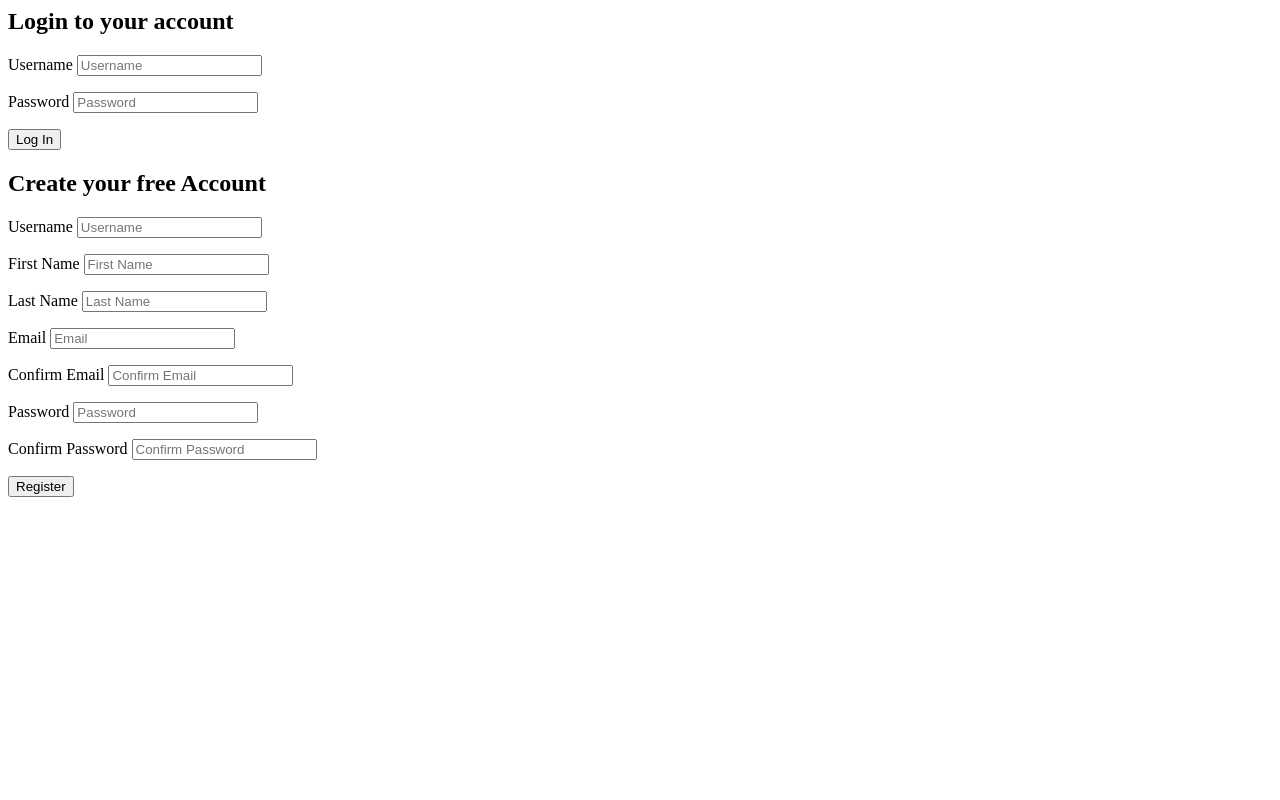
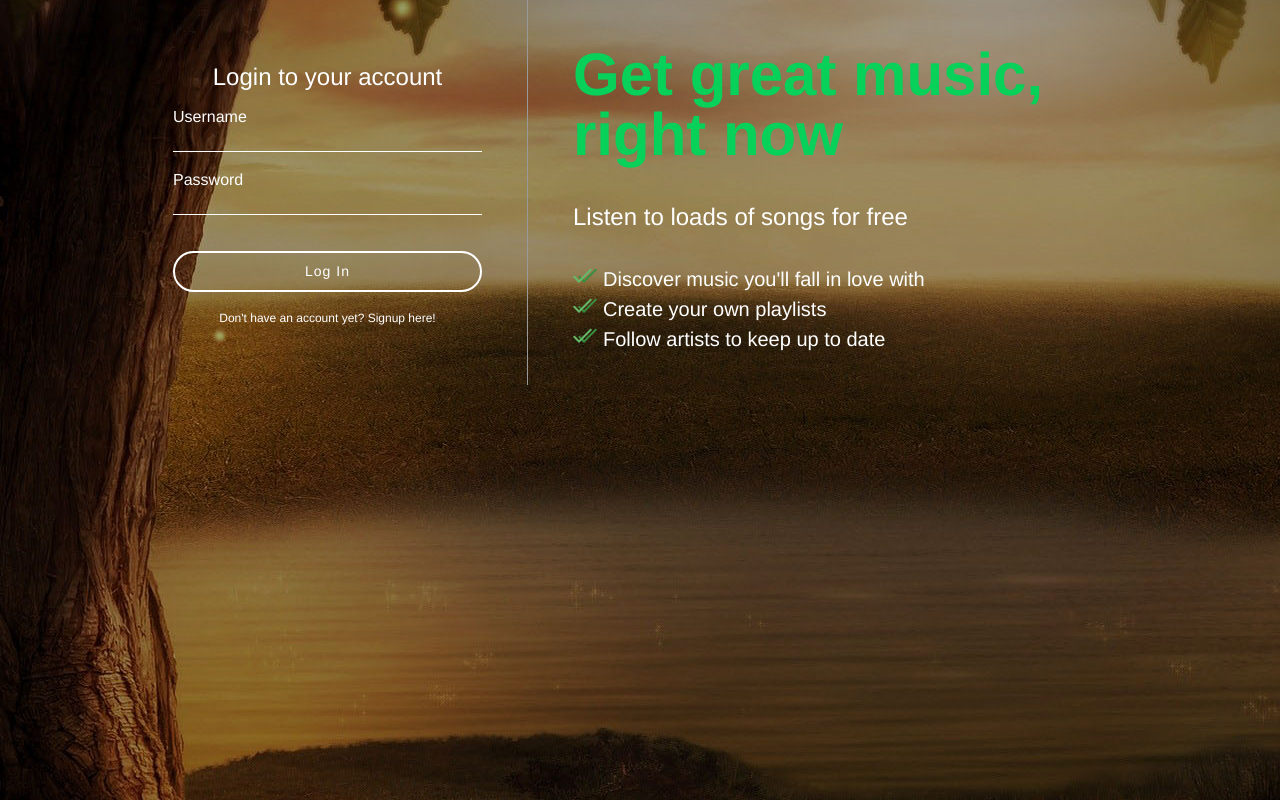
Before and after one commit to jayc595/SpotifyClone, a PHP site: page /register.php in a window 1280 px wide. Run offline with PHP 8.4, Linux system fonts and the light colour scheme; some libraries are stand-ins or nearby versions.

Commit message:
Third commit

```diff
--- a/assets/css/register.css
+++ b/assets/css/register.css
@@ -16,7 +16,7 @@ body {
 
 #loginContainer * {
   color: #fff;
-  font-family: "Helvetica Neue", "Helvetica", "Arial", sans-serif;
+  font-family: "Helvetica Neue", "Helvetica", "Arial", "sans-serif";
   font-weight: normal;
   line-height: 1em;
   box-sizing: border-box;
--- a/includes/classes/Account.php
+++ b/includes/classes/Account.php
@@ -1,11 +1,29 @@
 <?php
   class Account {
 
+    private $con;
     private $errorArray;
 
-    public function __construct() {
+    public function __construct($con) {
+      $this->con = $con;
       $this->errorArray = array();
       }
+
+      public function login($un, $pw1) {
+
+			$pw1 = md5($pw1);
+
+			$query = mysqli_query($this->con, "SELECT * FROM users WHERE username='$un' AND password='$pw1'");
+
+			if(mysqli_num_rows($query) == 1) {
+				return true;
+			}
+			else {
+				array_push($this->errorArray, Constants::$loginFailed);
+				return false;
+			}
+
+		}
 
       public function register($un, $fn, $ln, $em1, $em2, $pw1, $pw2){
         $this->validateUsername($un);
@@ -13,19 +31,49 @@
         $this->validateLastName($ln);
         $this->validateEmails($em1, $em2);
         $this->validatePasswords($pw1, $pw2);
+
+        if(empty($this->errorArray) == true) {
+				//Insert into db
+				return $this->insertUserDetails($un, $fn, $ln, $em1, $pw1);
+			}
+			else {
+				return false;
+			}
+
       }
+
+      public function getError($error) {
+			if(!in_array($error, $this->errorArray)) {
+				$error = "";
+			}
+			return "<span class='errorMessage'>$error</span>";
+		}
+
+    private function insertUserDetails($un, $fn, $ln, $em1, $pw1) {
+			$encryptedPw = md5($pw1);
+			$profilePic = "assets/images/profilepics/profilepicture.png";
+			$date = date("Y-m-d");
+
+			$result = mysqli_query($this->con, "INSERT INTO users VALUES ('', '$un', '$fn', '$ln', '$em1', '$encryptedPw', '$date', '$profilePic')");
+
+			return $result;
+		}
 
       private function validateUsername($un) {
           if (strlen($un) > 25 || strlen($un) < 5 ) {
-            array_push($this->errorArray, "Your username must be between 5 and 25 characters");
+            array_push($this->errorArray, Constants::$usernameCharLimit);
             return;
           }
-          //Check if username exists
+          $checkUsernameQuery = mysqli_query($this->con, "SELECT username FROM users WHERE username='$un'");
+			       if(mysqli_num_rows($checkUsernameQuery) != 0) {
+				     array_push($this->errorArray, Constants::$usernameTaken);
+				     return;
+			}
       }
 
       private function validateFirstName($fn) {
         if (strlen($fn) > 25 || strlen($fm) < 2 ) {
-          array_push($this->errorArray, "Your first name must be between 2 and 25 characters");
+          array_push($this->errorArray, Constants::$firstnameCharLimit);
           return;
         }
 
@@ -33,7 +81,7 @@
 
       private function validateLastName($ln) {
         if (strlen($ln) > 25 || strlen($ln) < 2 ) {
-          array_push($this->errorArray, "Your last name must be between 2 and 25 characters");
+          array_push($this->errorArray, Constants::$lastnameCharLimit);
           return;
         }
 
@@ -41,33 +89,39 @@
 
       private function validateEmails($em1, $em2) {
         if ($em1 != $em2) {
-          array_push($this->errorArray, "Your emails do not match!");
+          array_push($this->errorArray, Constants::$emailsDoNotMatch);
           return;
         }
         if (!filter_var($em1, FILTER_VALIDATE_EMAIL)) {
-          array_push($this->errorArray, "Invalid Email");
+          array_push($this->errorArray, Constants::$emailIsInvalid);
           return;
         }
 
-        //Check if email has already been used
+        $checkEmailQuery = mysqli_query($this->con, "SELECT email FROM users WHERE email='$em1'");
+			if(mysqli_num_rows($checkEmailQuery) != 0) {
+				array_push($this->errorArray, Constants::$emailTaken);
+				return;
+			}
 
       }
 
       private function validatePasswords($pw1, $pw2) {
         if ($pw1 != $pw2) {
-          array_push($this->errorArray, "Password do not match!");
+          array_push($this->errorArray, Constants::$passwordsDoNotMatch);
           return;
         }
 
         if (preg_match('/[^A-Za-z0-9]/', $pw1)) {
-          array_push($this->errorArray, "Password can only contain numbers and letters");
+          array_push($this->errorArray, Constants::$passwordsNotAlphaNum);
           return;
         }
         if (strlen($pw1) > 25 || strlen($pw1) < 5 ) {
-          array_push($this->errorArray, "Your password must be between 5 and 25 characters");
+          array_push($this->errorArray, Constants::$passwordsCharLimit);
           return;
 
       }
+
     }
+
   }
  ?>
--- a/includes/handlers/loginhandler.php
+++ b/includes/handlers/loginhandler.php
@@ -1,8 +1,15 @@
 <?php
-  if (isset($_POST['loginButton'])) {
+  if(isset($_POST['loginButton'])) {
+  	//Login button was pressed
+  	$username = $_POST['loginUsername'];
+  	$password = $_POST['loginPassword'];
+
+  	$result = $account->login($username, $password);
+
+  	if($result == true) {
+  		$_SESSION['userLoggedIn'] = $username;
+  		header("Location: index.php");
+  	}
 
   }
-
-
-
  ?>
--- a/includes/handlers/registerhandler.php
+++ b/includes/handlers/registerhandler.php
@@ -28,8 +28,12 @@ function sanitizeFormPassword($inputText) {
       $password = sanitizeFormPassword($_POST['password']);
       $confPassword = sanitizeFormPassword($_POST['confPassword']);
 
-      $account->register($username, $firstname, $lastname, $email, $confemail, $password, $confPassword);
+      $wasSuccessful = $account->register($username, $firstname, $lastname, $email, $confemail, $password, $confPassword);
 
+      if($wasSuccessful == true) {
+		      $_SESSION['userLoggedIn'] = $username;
+		        header("Location: index.php");
+	   }
     }
 
  ?>
--- a/register.php
+++ b/register.php
@@ -1,68 +1,125 @@
 <?php
+    include("includes/config.php");
     include("includes/classes/Account.php");
-    $account = new Account();
+    include("includes/classes/Constants.php");
+    $account = new Account($con);
 
     include("includes/handlers/registerhandler.php");
     include("includes/handlers/loginhandler.php");
 
+    function getInputValue($name) {
+		if(isset($_POST[$name])) {
+			echo $_POST[$name];
+		}
+	}
  ?>
 
 <html lang="en" dir="ltr">
   <head>
     <meta charset="utf-8">
     <title>Welcome to my Spotify Clone</title>
+    <link rel="stylesheet" type="text/css" href="assets/css/register.css">
+
+    <script src="https://ajax.googleapis.com/ajax/libs/jquery/3.2.1/jquery.min.js"></script>
+	  <script src="assets/js/register.js"></script>
   </head>
   <body>
+    <?php
+
+	if(isset($_POST['registerButton'])) {
+		echo '<script>
+				$(document).ready(function() {
+					$("#loginForm").hide();
+					$("#registerForm").show();
+				});
+			</script>';
+	}
+	else {
+		echo '<script>
+				$(document).ready(function() {
+					$("#loginForm").show();
+					$("#registerForm").hide();
+				});
+			</script>';
+	}
+
+	?>
+  <div id="background">
+    <div id="loginContainer">
         <div id ="inputContainer">
           <form id="loginForm" action="register.php" method="POST">
               <h2>Login to your account</h2>
               <p>
+                <?php echo $account->getError(Constants::$loginFailed); ?>
                 <label for ="loginUsername">Username</label>
-            <input id="loginUsername" name="loginUsername" type="text" placeholder="Username" required>
+                <input id="loginUsername" name="loginUsername" type="text" value="<?php getInputValue('loginUsername') ?>" required>
               </p>
               <p>
                 <label for="loginPassword">Password</label>
-          <input id="loginPassword" name="loginPassword" type="password" placeholder="Password" required>
+              <input id="loginPassword" name="loginPassword" type="password" required>
             </p>
-        <button type ="submit" name="loginButton">Log In
-        </button>
-
+            <button type ="submit" name="loginButton">Log In</button>
+            <div class="hasAccountText">
+          <span id="hideLogin">Don't have an account yet? Signup here!</span>
+          </div>
           </form>
 
           <form id="registerForm" action="register.php" method="POST">
               <h2>Create your free Account</h2>
               <p>
+                <?php echo $account->getError(Constants::$usernameTaken); ?>
+                <?php echo $account->getError(Constants::$usernameCharLimit); ?>
                 <label for ="username">Username</label>
-            <input id="username" name="username" type="text" placeholder="Username" required>
+                <input id="username" name="username" type="text" value="<?php getInputValue('username') ?>" required>
               </p>
               <p>
+                <?php echo $account->getError(Constants::$firstnameCharLimit); ?>
                 <label for ="firstname">First Name</label>
-            <input id="firstname" name="firstname" type="text" placeholder="First Name" required>
+                <input id="firstname" name="firstname" type="text" value="<?php getInputValue('firstName') ?>" required>
               </p>
               <p>
+                <?php echo $account->getError(Constants::$lastnameCharLimit); ?>
                 <label for ="lastname">Last Name</label>
-            <input id="lastname" name="lastname" type="text" placeholder="Last Name" required>
+                <input id="lastname" name="lastname" type="text" value="<?php getInputValue('lastName') ?>" required>
               </p>
               <p>
+                <?php echo $account->getError(Constants::$emailsDoNotMatch); ?>
+                <?php echo $account->getError(Constants::$emailIsInvalid); ?>
+                <?php echo $account->getError(Constants::$emailTaken); ?>
                 <label for ="email">Email</label>
-            <input id="email" name="email" type="email" placeholder="Email" required>
+                <input id="email" name="email" type="email" required>
               </p>
               <p>
                 <label for ="confemail">Confirm Email</label>
-            <input id="confemail" name="confemail" type="email" placeholder="Confirm Email" required>
+                <input id="confemail" name="confemail" type="email" required>
               </p>
               <p>
+                <?php echo $account->getError(Constants::$passwordsCharLimit); ?>
+                <?php echo $account->getError(Constants::$passwordsDoNotMatch); ?>
+                <?php echo $account->getError(Constants::$passwordsNotAlphaNum); ?>
                 <label for="password">Password</label>
-          <input id="password" name="password" type="password" placeholder="Password" required>
+              <input id="password" name="password" type="password" required>
             </p>
             <p>
               <label for="confPassword">Confirm Password</label>
-        <input id="confPassword" name="confPassword" type="password" placeholder="Confirm Password" required>
+            <input id="confPassword" name="confPassword" type="password" required>
           </p>
-        <button type ="submit" name="RegisterButton">Register
-        </button>
-
+            <button type ="submit" name="RegisterButton">Register</button>
+            <div class="hasAccountText">
+						<span id="hideRegister">Already have an account? Log in here.</span>
+					  </div>
           </form>
+        </div>
+        <div id="loginText">
+				<h1>Get great music, right now</h1>
+				<h2>Listen to loads of songs for free</h2>
+				<ul>
+					<li>Discover music you'll fall in love with</li>
+					<li>Create your own playlists</li>
+					<li>Follow artists to keep up to date</li>
+				</ul>
+			</div>
+      </div>
   </div>
   </body>
 </html>
```
Also changed, not shown: assets/css/style.css (added, +8 -0 lines), index.php (+26 -2 lines). Lines whose indentation alone changed are shown as unchanged.
